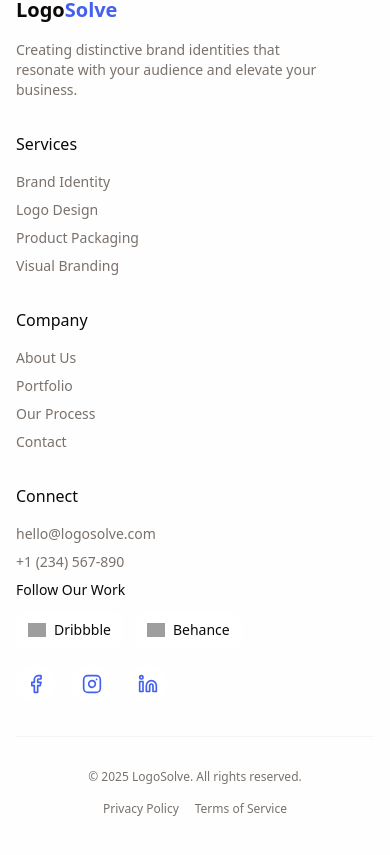
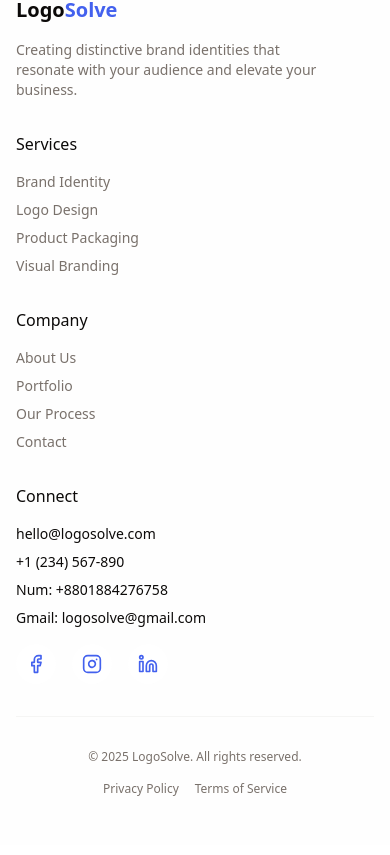
Before and after one commit to ahsanhabibakik/logosolve, a Next.js app: page /about in a window 390 px wide. Shown: the part 6039-6894 px from the top of the page. Built offline with nearby package versions, Linux system fonts and the light colour scheme; grey boxes are pictures that could not be loaded.

Commit message:
Enhance layout and theme support by adding suppressHydrationWarning to RootLayout. Update Footer and Header components to use SVG logos for Dribbble and Behance, improving visual consistency and branding.

```diff
--- a/src/app/layout.tsx
+++ b/src/app/layout.tsx
@@ -27,7 +27,7 @@ export default function RootLayout({
   children: React.ReactNode;
 }>) {
   return (
-    <html lang="en" className="scroll-smooth">
+    <html lang="en" className="scroll-smooth" suppressHydrationWarning>
       <body
         className={`${geistSans.variable} ${geistMono.variable} antialiased min-h-screen flex flex-col`}
       >
--- a/src/app/page.tsx
+++ b/src/app/page.tsx
@@ -268,7 +268,7 @@ export default function Home() {
             </p>
           </div>
 
-          <div className="grid grid-cols-1 md:grid-cols-3 gap-8">
+          <div className="grid grid-cols-1 md:grid-cols-3 gap-8 items-stretch">
             {[
               {
                 quote: "LogoSolve transformed our brand identity completely. The new logo and visual system perfectly capture our company&apos;s values and have helped us stand out in a competitive market.",
@@ -289,7 +289,7 @@ export default function Home() {
                 company: "Quantum Tech"
               }
             ].map((testimonial, index) => (
-              <div key={index} className="bg-background/80 dark:bg-[#181825]/80 backdrop-blur-sm p-8 rounded-xl shadow-lg hover:shadow-xl transition-all duration-300 hover:-translate-y-1 border border-border/50 relative">
+              <div key={index} className="flex flex-col justify-between h-full bg-background/80 dark:bg-[#181825]/80 backdrop-blur-sm p-8 rounded-xl shadow-lg hover:shadow-xl transition-all duration-300 hover:-translate-y-1 border border-border/50 relative">
                 {/* Decorative quote mark */}
                 <div className="absolute top-6 left-6">
                   <svg xmlns="http://www.w3.org/2000/svg" width="60" height="60" viewBox="0 0 24 24" fill="currentColor" className="text-primary/10">
@@ -297,19 +297,17 @@ export default function Home() {
                     <path d="M15 21c3 0 7-1 7-8V5c0-1.25-.757-2.017-2-2h-4c-1.25 0-2 .75-2 1.972V11c0 1.25.75 2 2 2h.75c0 2.25.25 4-2.75 4v3c0 1 0 1 1 1z"></path>
                   </svg>
                 </div>
-
                 {/* Quote content */}
-                <div className="relative z-10">
+                <div className="relative z-10 flex-1 flex flex-col justify-between">
                   <p className="text-muted-foreground mb-8 italic text-lg leading-relaxed">&quot;{testimonial.quote}&quot;</p>
-
                   {/* Author info with gradient border */}
-                  <div className="flex items-center pt-6 border-t border-gradient-to-r from-primary/20 via-accent/20 to-primary/20">
+                  <div className="flex items-center pt-6 mt-auto border-t border-gradient-to-r from-primary/20 via-accent/20 to-primary/20">
                     <div className="w-14 h-14 bg-gradient-to-br from-primary/30 to-accent/30 rounded-full flex items-center justify-center mr-4 shadow-md">
                       <span className="text-primary font-bold text-lg">{testimonial.author.charAt(0)}</span>
                     </div>
-                    <div>
-                      <h4 className="font-bold text-lg">{testimonial.author}</h4>
-                      <p className="text-sm text-primary/80">{testimonial.position}, {testimonial.company}</p>
+                    <div className="flex flex-col justify-center">
+                      <h4 className="font-bold text-lg leading-tight">{testimonial.author}</h4>
+                      <p className="text-sm text-primary/80 leading-tight">{testimonial.position}, {testimonial.company}</p>
                     </div>
                   </div>
                 </div>
--- a/src/components/layout/Footer.tsx
+++ b/src/components/layout/Footer.tsx
@@ -73,39 +73,11 @@ const Footer = () => {
             <h3 className="font-medium text-foreground mb-4">Connect</h3>
             <ul className="space-y-2 text-sm">
               <li>
-                <a href="mailto:hello@logosolve.com" className="text-muted-foreground hover:text-primary transition-colors">
-                  hello@logosolve.com
-                </a>
-              </li>
-              <li>
-                <a href="tel:+1234567890" className="text-muted-foreground hover:text-primary transition-colors">
-                  +1 (234) 567-890
-                </a>
-              </li>
-              <li>
-                <h4 className="font-medium text-sm mb-3">Follow Our Work</h4>
-                <div className="flex flex-wrap gap-3">
-                  <a
-                    href="https://dribbble.com/logosolve"
-                    target="_blank"
-                    rel="noopener noreferrer"
-                    className="flex items-center gap-2 px-3 py-2 bg-background/80 dark:bg-[#181825]/80 backdrop-blur-sm rounded-lg hover:bg-primary/10 transition-colors group"
-                    aria-label="Dribbble"
-                  >
-                    <Image src="/logo/dribbble-logo.png" alt="Dribbble" width={18} height={18} className="object-contain" />
-                    <span className="text-sm font-medium">Dribbble</span>
-                  </a>
-
-                  <a
-                    href="https://behance.net/logosolve"
-                    target="_blank"
-                    rel="noopener noreferrer"
-                    className="flex items-center gap-2 px-3 py-2 bg-background/80 dark:bg-[#181825]/80 backdrop-blur-sm rounded-lg hover:bg-primary/10 transition-colors group"
-                    aria-label="Behance"
-                  >
-                    <Image src="/logo/behance-logo.png" alt="Behance" width={18} height={18} className="object-contain" />
-                    <span className="text-sm font-medium">Behance</span>
-                  </a>
+                <div className="flex flex-col gap-2 text-sm">
+                  <span>hello@logosolve.com</span>
+                  <span>+1 (234) 567-890</span>
+                  <span>Num: +8801884276758</span>
+                  <span>Gmail: logosolve@gmail.com</span>
                 </div>
               </li>
 
--- a/src/components/layout/Header.tsx
+++ b/src/components/layout/Header.tsx
@@ -66,7 +66,7 @@ const Header = () => {
               className="text-muted-foreground hover:text-primary transition-colors p-1.5 rounded-full hover:bg-primary/10"
               aria-label="Dribbble Portfolio"
             >
-              <Image src="/logo/dribbble-logo.png" alt="Dribbble" width={20} height={20} className="object-contain" />
+              <Image src="/logo/dribbble-logo.svg" alt="Dribbble" width={20} height={20} className="object-contain" />
             </a>
             <a
               href="https://behance.net/logosolve"
@@ -75,7 +75,7 @@ const Header = () => {
               className="text-muted-foreground hover:text-primary transition-colors p-1.5 rounded-full hover:bg-primary/10"
               aria-label="Behance Portfolio"
             >
-              <Image src="/logo/behance-logo.png" alt="Behance" width={20} height={20} className="object-contain" />
+              <Image src="/logo/behance-logo.svg" alt="Behance" width={20} height={20} className="object-contain" />
             </a>
           </div>
 
@@ -129,7 +129,7 @@ const Header = () => {
                   onClick={() => setIsMenuOpen(false)}
                 >
                   <div className="flex items-center gap-2">
-                    <Image src="/logo/dribbble-logo.png" alt="Dribbble" width={20} height={20} className="object-contain" />
+                    <Image src="/logo/dribbble-logo.svg" alt="Dribbble" width={20} height={20} className="object-contain" />
                     <span>Dribbble</span>
                   </div>
                 </a>
@@ -142,7 +142,7 @@ const Header = () => {
                   onClick={() => setIsMenuOpen(false)}
                 >
                   <div className="flex items-center gap-2">
-                    <Image src="/logo/behance-logo.png" alt="Behance" width={20} height={20} className="object-contain" />
+                    <Image src="/logo/behance-logo.svg" alt="Behance" width={20} height={20} className="object-contain" />
                     <span>Behance</span>
                   </div>
                 </a>
--- a/src/components/ui/theme-provider.tsx
+++ b/src/components/ui/theme-provider.tsx
@@ -5,5 +5,14 @@ import { ThemeProvider as NextThemesProvider } from "next-themes";
 import type { ThemeProviderProps } from "next-themes/dist/types";
 
 export function ThemeProvider({ children, ...props }: ThemeProviderProps) {
-  return <NextThemesProvider {...props}>{children}</NextThemesProvider>;
+  return (
+    <NextThemesProvider
+      {...props}
+      enableSystem
+      disableTransitionOnChange
+      suppressHydrationWarning
+    >
+      {children}
+    </NextThemesProvider>
+  );
 }
```
Also changed, not shown: public/logo/behance-logo.svg (added), public/logo/dribbble-logo.svg (added).
